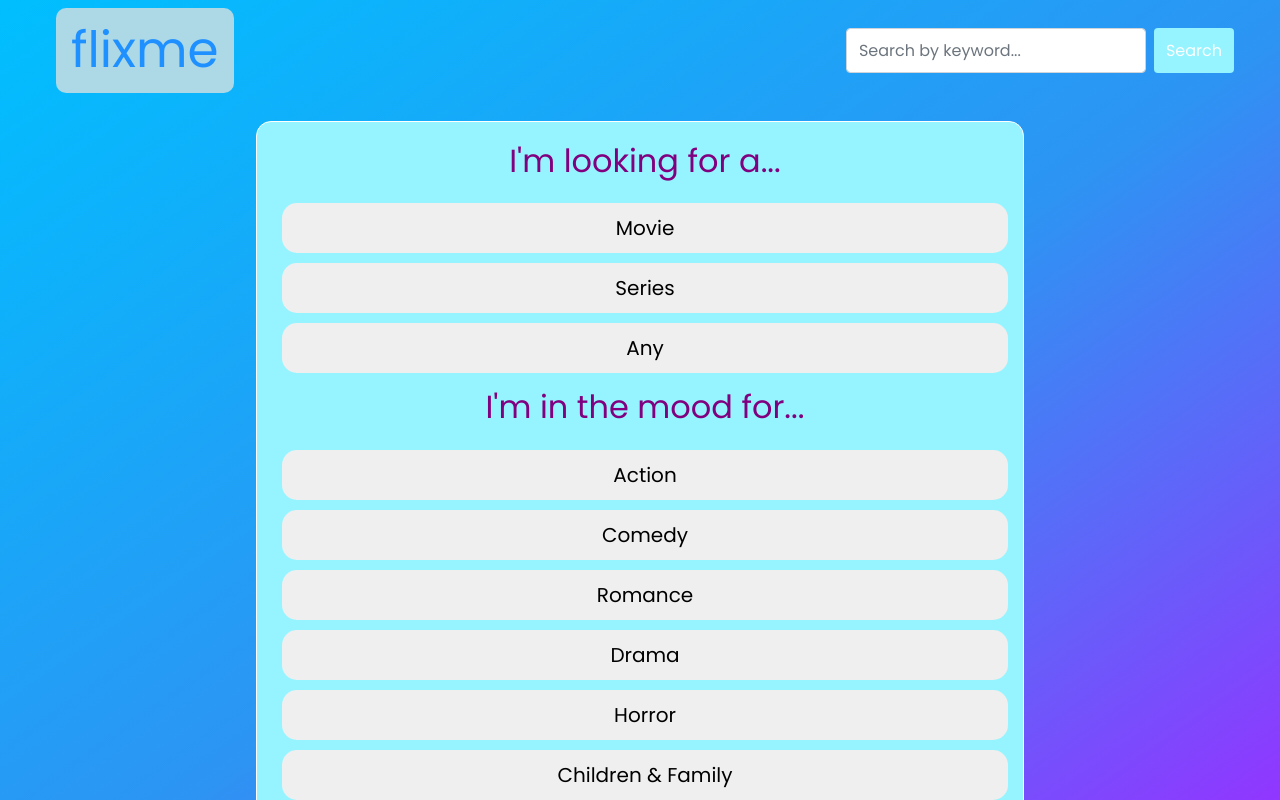
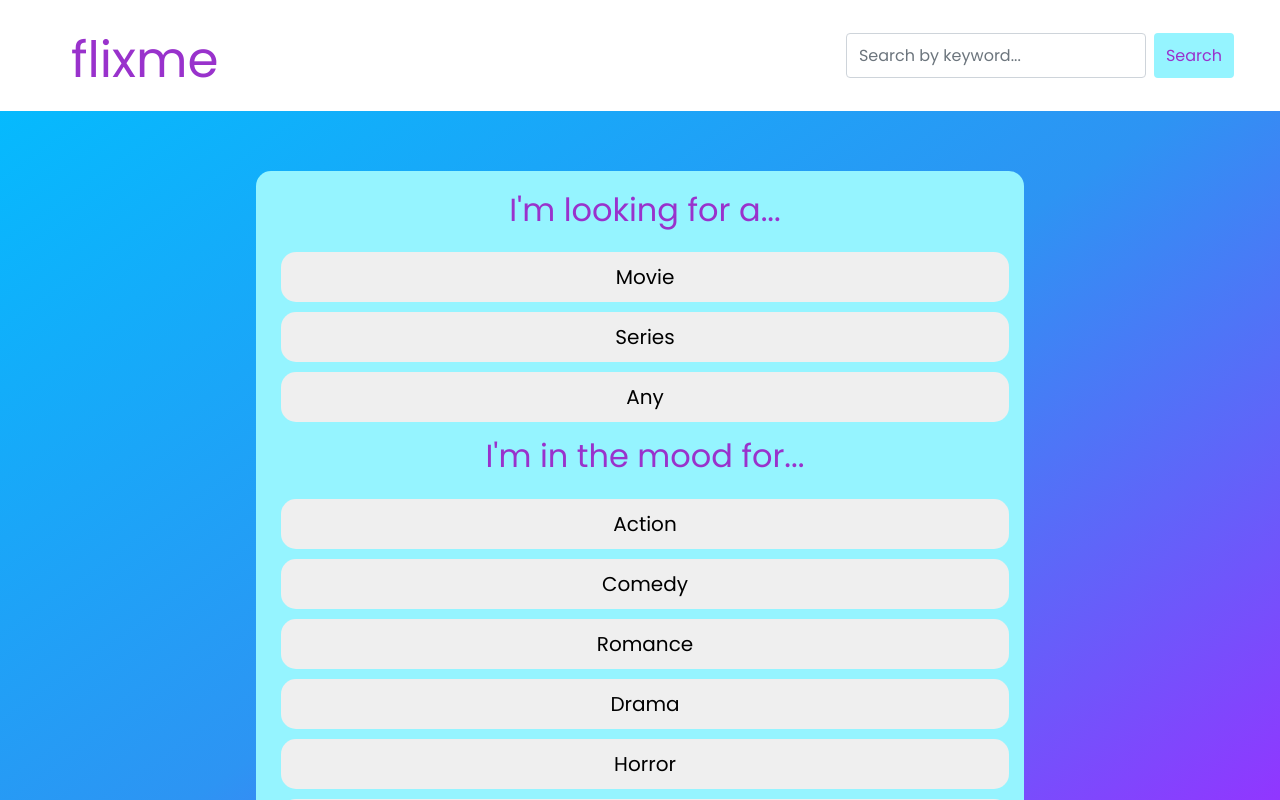
Before and after one commit to sarahmcgivern/Movie-Database, an Angular app: page / in a window 1280 px wide. Shown: the top 800 px of the page. Built offline with nearby package versions, Linux system fonts and the light colour scheme.

Commit message:
styling updates

```diff
--- a/src/styles.css
+++ b/src/styles.css
@@ -1,5 +1,5 @@
 body {
-    color: white;
+    color: darkorchid;
     height: 100vh;
     /* display: flex; */
     margin: 0 auto;
@@ -10,67 +10,60 @@ body {
     rgb(145, 54, 161217));
     background-repeat: no-repeat;
     background-attachment: fixed;
-
-  }
+}
 
 .navbar-custom {
-  background-color: transparent !important;
+  background-color: white !important;
   /* background-image: none; */
 }
 
 .navbar-brand {
   font-size: 40px;
   margin-left: 40px;
-
 }
 
 .form-inline {
   margin-right: 30px;
 }
+
 .input-custom {
   width: 300px !important;
   height: 45px;
 }
 
 .btn-outline-success {
-  color: white;
+  border: none;
+  color: darkorchid;
   background-color: #95f4ff;
-  border: darkorchid;
   height: 45px;
 }
 
 .btn-outline-success:hover {
-  background-color: darkorchid;
-
+  background-color: rgb(0, 123, 255);
 }
 
 .form-container {
-
   /* background-color:  rgb(50, 255, 248); */
-
   background-color: #95f4ff;
   width: 60%;
   margin: 0 auto;
-  margin-top: 20px;
+  margin-top: 60px;
   /* margin-bottom: -10px; */
   border-radius: 15px;
   position: relative;
   padding: 10px 5px;
-  border: 1px solid white;
-
+  /* border: 1px solid white; */
 }
 
 h2 {
   text-align: center;
-  color: purple;
-
+  color: darkorchid;
   font-family: Poppins, sans-serif;
 }
 
 h1 {
   text-align: center;
 }
-
 
 .header_div {
 width: 100%;
@@ -90,33 +83,6 @@ padding: 5px;
   rgb(45, 148, 243) 55%,
   rgb(145, 54, 161217));
   font-size: 20px;
-} */
-
-/* .suggestionButton:hover {
-  display: inline-block;
-  font-weight: 400;
-  text-align: center;
-  vertical-align: middle;
-  user-select: none;
-  padding: .375rem .75rem;
-  line-height: 1.5;
-  transition: color .15s
-  ease-in-out,border-color .15s
-  ease-in-out, box-shadow .15s
-  ease-in-out;
-  border: none;
-  margin: 0 auto;
-  width: 60%;
-  height: 40px;
-  margin-top: 40px;
-  margin-bottom: 10px;
-  border-radius: 15px;
-  position: relative;
-  float: center;
-  background-color: #95f4ff;;
-  color: purple;
-  font-size: 20px;
-  background-color: darkorchid;
 } */
 
 .buttonInput {
@@ -162,7 +128,7 @@ select {
   position: relative;
   float: center;
   background-color: #95f4ff;;
-  color: purple;
+  color: darkorchid;
   font-size: 20px;
 }
 
@@ -175,12 +141,10 @@ select {
   flex-direction: row;
   flex-wrap: wrap;
   width: 100%;
-  /* font-family: 'Source Sans Pro', sans-serif; */
   font-family: Poppins, sans-serif;
   font-weight: lighter;
   justify-content: center;
 }
-
 
 .search_results_div {
   /* background-color: rgb(72, 63, 164); */
@@ -251,10 +215,6 @@ select {
   margin: auto;
 }
 
-
-
-
-
 .box {
   width: 60%;
   height: 50%;
@@ -265,7 +225,6 @@ select {
   border-radius: 20px/50px;
   background-clip: padding-box;
   text-align: center;
-
 }
 
 .pop-up-button {
@@ -278,6 +237,7 @@ select {
   cursor: pointer;
   transition: all 0.3s ease-out;
 }
+
 .pop-up-button:hover {
   background: #06D85F;
 }
@@ -293,6 +253,7 @@ select {
   visibility: hidden;
   opacity: 0;
 }
+
 .overlay:target {
   visibility: visible;
   opacity: 1;
@@ -313,6 +274,7 @@ select {
   color: #333;
   font-family: Tahoma, Arial, sans-serif;
 }
+
 .popup .close {
   position: absolute;
   top: 20px;
@@ -323,9 +285,11 @@ select {
   text-decoration: none;
   color: #333;
 }
+
 .popup .close:hover {
   color: #06D85F;
 }
+
 .popup .content {
   max-height: 30%;
   overflow: auto;
@@ -334,7 +298,7 @@ select {
 
 
 
-/* Extra small devices (phones, 400px and down) ************************************************************************/
+/* MOBILE */
 @media only screen and (max-width: 600px) {
   body {
     display: flex;
@@ -349,17 +313,14 @@ select {
     width: 95%;
   }
 
-
-
   #formContId {
     display: flex;
     flex-direction: column;
     width: 95%;
   }
 
-
 button {
-  background-color: transparent;
+  background-color: white;
   text-align: center;
   width: 100%;
   border: 0px;
@@ -379,40 +340,34 @@ button {
   align-items: center;
   margin: auto;
 }
-
-
-
 }
 
 
 
 
-/* Medium devices (landscape tablets, 768px and up) ********************************************************************/
+/* TABLET */
 @media only screen and (min-width: 768px) {
   #navRev {
-
     background-size: 50%;
   }
 
   #flixmeRev {
-    background-color: lightblue;
+    /* background-color: lightblue; */
+    padding-top: 15px;
     padding-left: 15px;
     padding-right:15px;
     border-radius: 10px;
-    color: dodgerblue;
+    color: darkorchid;
     font-size: 50px;
   }
 }
 
 
 
-/* Extra large devices (large laptops and desktops, 1200px and up) ****************************************************/
+/* 1200px and up */
 @media only screen and (min-width: 1200px) {
   /* #navRev {
     background-image:url("app/images/movie_ribbon.PNG");
     background-size: 50%;
-
-
   } */
-
 }
```
